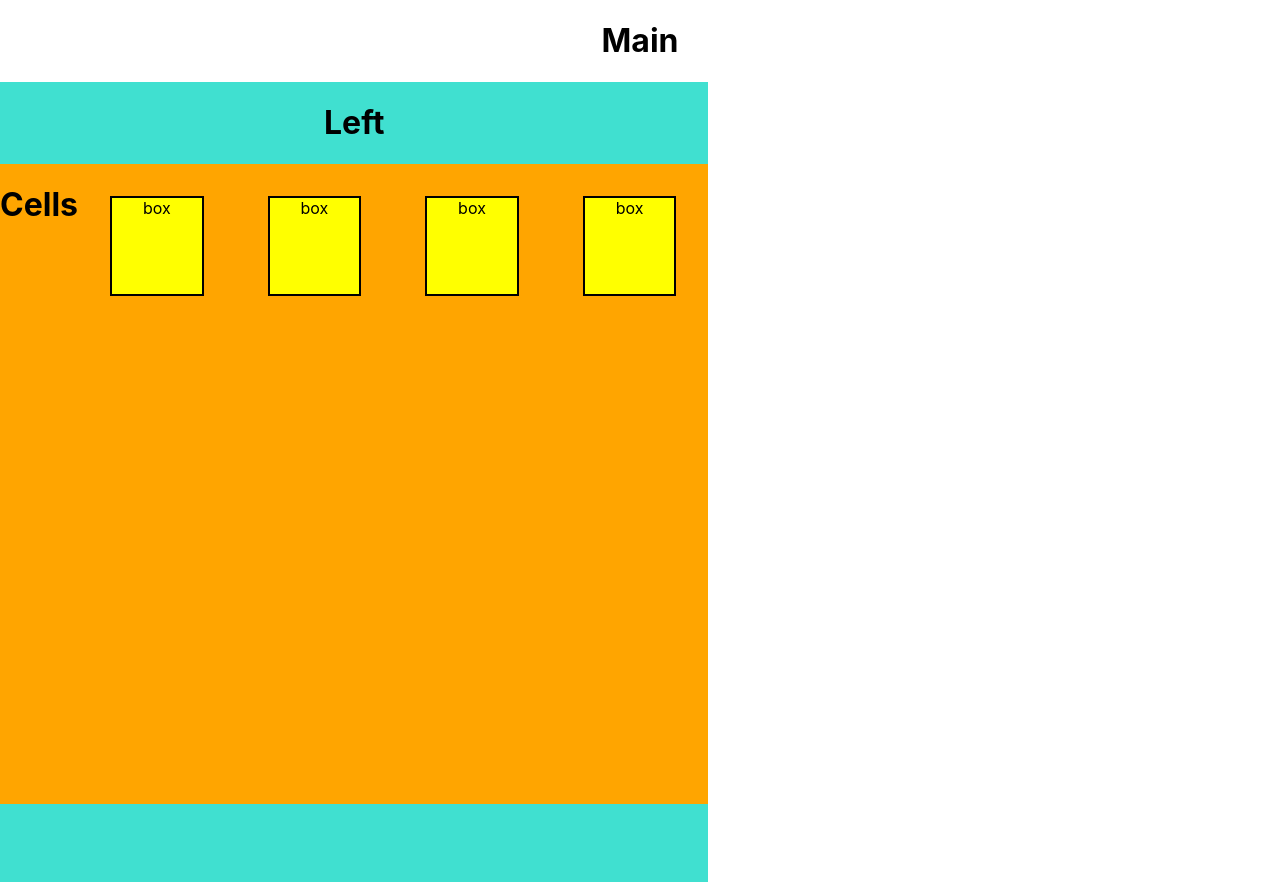
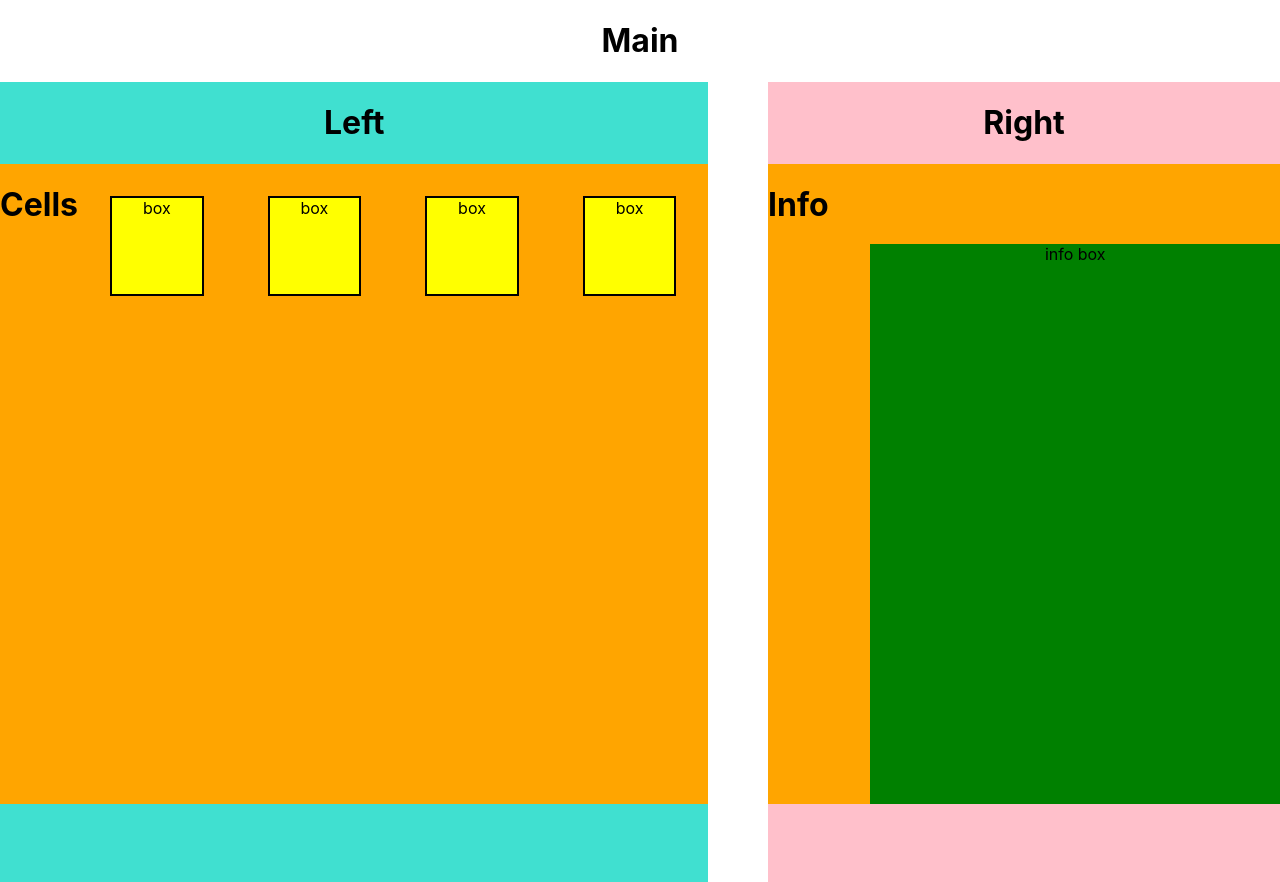
Before and after one commit to Tsardines/app, a React (Create React App) app in the folder my-app/: page / in a window 1280 px wide. Built offline with nearby package versions, Linux system fonts and the light colour scheme.

Commit message:
set up right side

```diff
--- a/my-app/src/App.css
+++ b/my-app/src/App.css
@@ -1,32 +1,3 @@
 .App {
   text-align: center;
 }
-
-.App-logo {
-  animation: App-logo-spin infinite 20s linear;
-  height: 40vmin;
-}
-
-.App-header {
-  background-color: #282c34;
-  min-height: 100vh;
-  display: flex;
-  flex-direction: column;
-  align-items: center;
-  justify-content: center;
-  font-size: calc(10px + 2vmin);
-  color: white;
-}
-
-.App-link {
-  color: #61dafb;
-}
-
-@keyframes App-logo-spin {
-  from {
-    transform: rotate(0deg);
-  }
-  to {
-    transform: rotate(360deg);
-  }
-}
--- a/my-app/src/components/Cells.js
+++ b/my-app/src/components/Cells.js
@@ -1,5 +1,7 @@
 import React, { Component } from 'react';
 // import { Box, Container } from 'bloomer';
+
+import './Left.css';
 
 class Cells extends Component {
   render() {
--- /dev/null
+++ b/my-app/src/components/Info.js
@@ -0,0 +1,20 @@
+import React, { Component } from 'react';
+// import { Box, Container } from 'bloomer';
+
+import './Right.css';
+
+class Info extends Component {
+  render() {
+    return (
+      <div className="cells">
+        <h1>Info</h1>
+
+        <div className="info-box">info box</div>
+
+      </div>
+    )
+  }
+}
+
+
+export default Info;
--- a/my-app/src/components/Main.js
+++ b/my-app/src/components/Main.js
@@ -1,7 +1,9 @@
 import React, { Component } from 'react';
 
 import Left from './Left.js';
+import Right from './Right.js';
 
+import '../App.css';
 
 class Main extends Component {
   render() {
@@ -9,9 +11,8 @@ class Main extends Component {
       <div className="Main">
         <h1>Main</h1>
 
-      <div className="Left">
         <Left />
-      </div>
+        <Right />
 
     </div>
 
--- /dev/null
+++ b/my-app/src/components/Right.css
@@ -0,0 +1,17 @@
+.right {
+  background-color: pink;
+  float: right;
+  height: 100vh;
+  width: 40vw;
+}
+
+.cells h1 {
+  text-align: center;
+}
+
+.info-box {
+  background-color: green;
+  justify-content: center;
+  margin-top: 5em;
+  width: 80%;
+}
--- /dev/null
+++ b/my-app/src/components/Right.js
@@ -0,0 +1,26 @@
+import React, { Component } from 'react';
+
+import Info from './Info.js';
+
+import './Right.css';
+
+// import { Box, Container } from 'bloomer';
+
+import Cells from './Cells.js';
+
+class Right extends Component {
+  render() {
+    return (
+      <div className="right">
+        <h1>Right</h1>
+
+        <Info />
+
+      </div>
+
+    )
+  }
+}
+
+
+export default Right;
```
